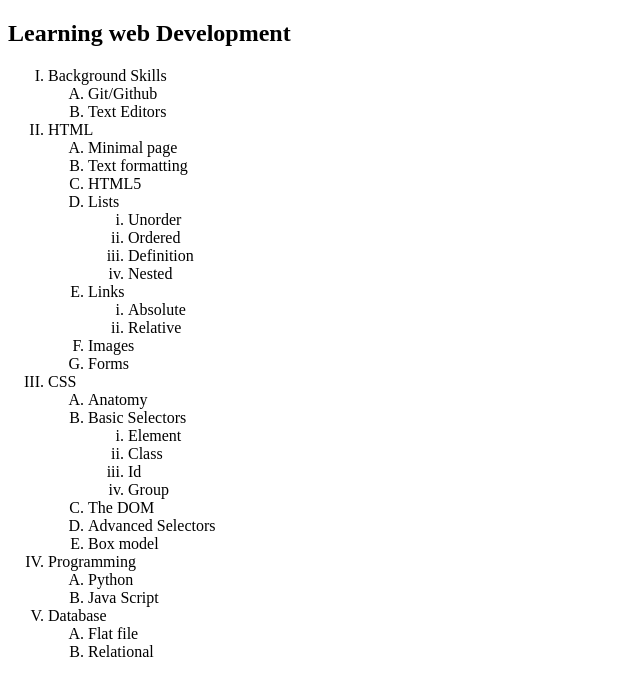
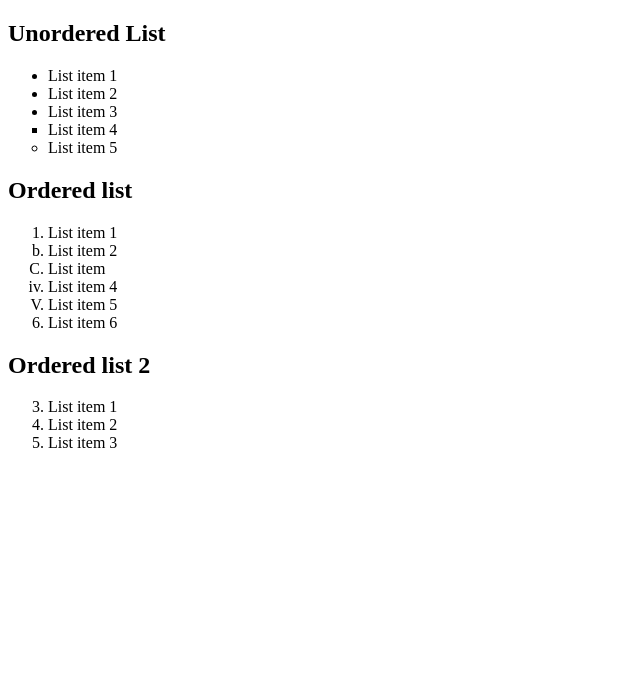
Before and after one commit to paulz15/Html-sarasai, a plain HTML site: page index.html in a window 1280 px wide. Shown: the whole page, without its empty margins (0-640 px from the left). Drawn offline with Linux system fonts and the light colour scheme.

Commit message:
Add files via upload

```diff
--- a/index.html
+++ b/index.html
@@ -2,59 +2,29 @@
 <html>
 <head>
 <meta charset="utf-8">
-<title>Sarašas saraše</title>
+<title>Paprasti sąrašai</title>
 </head>
-<h2>Learning web Development</h2>
-<ol type="I">
-<li>Background Skills
-    <ol type="A">
-    <li>Git/Github</li>
-    <li>Text Editors</li>
-    </ol>
-<li>HTML
-    <ol type="A">
-        <li>Minimal page</li>
-        <li>Text formatting</li>
-        <li>HTML5</li>
-        <li>Lists
-            <ol type="i">
-            <li>Unorder</li>
-            <li>Ordered</li>
-            <li>Definition</li>
-            <li>Nested</li>
-            </ol>
-        </li>
-        <li>Links
-            <ol type="i">
-            <li>Absolute</li>
-            <li>Relative</li>
-            </ol>
-        <li>Images</li>
-        <li>Forms</li>
-    </ol>
-<li>CSS
-    <ol type="A">
-    <li>Anatomy</li>
-    <li>Basic Selectors
-        <ol type="i">
-        <li>Element</li>
-        <li>Class</li>
-        <li>Id</li>
-        <li>Group</li>
-        </ol>
-    <li>The DOM</li>
-    <li>Advanced Selectors</li>
-    <li>Box model</li>
-    </ol>
-<li>Programming
-    <ol type="A">
-    <li>Python</li>
-    <li>Java Script</li>
-    </ol>
-<li>Database
-    <ol type="A">
-    <li>Flat file</li>
-    <li>Relational</li>
-    </ol>
+<h2>Unordered List</h2>
+<ul>
+<li>List item 1</li>
+<li>List item 2</li>
+<li>List item 3</li>
+<li style="list-style-type: square;">List item 4</li>
+<li style="list-style-type: circle;">List item 5</li>
+</ul>
+<h2>Ordered list</h2>
+<ol>
+<li>List item 1</li>
+<li style="list-style-type: lower-latin;">List item 2</li>
+<li style="list-style-type: upper-latin;">List item</li>
+<li style="list-style-type: lower-roman">List item 4</li>
+<li style="list-style-type: upper-roman">List item 5</li>
+<li>List item 6</li>
+</ol>
+<h2>Ordered list 2</h2>
+<ol start="3">
+<li>List item 1</li>
+<li>List item 2</li>
+<li>List item 3</li>
 </ol>
 </html>
```
